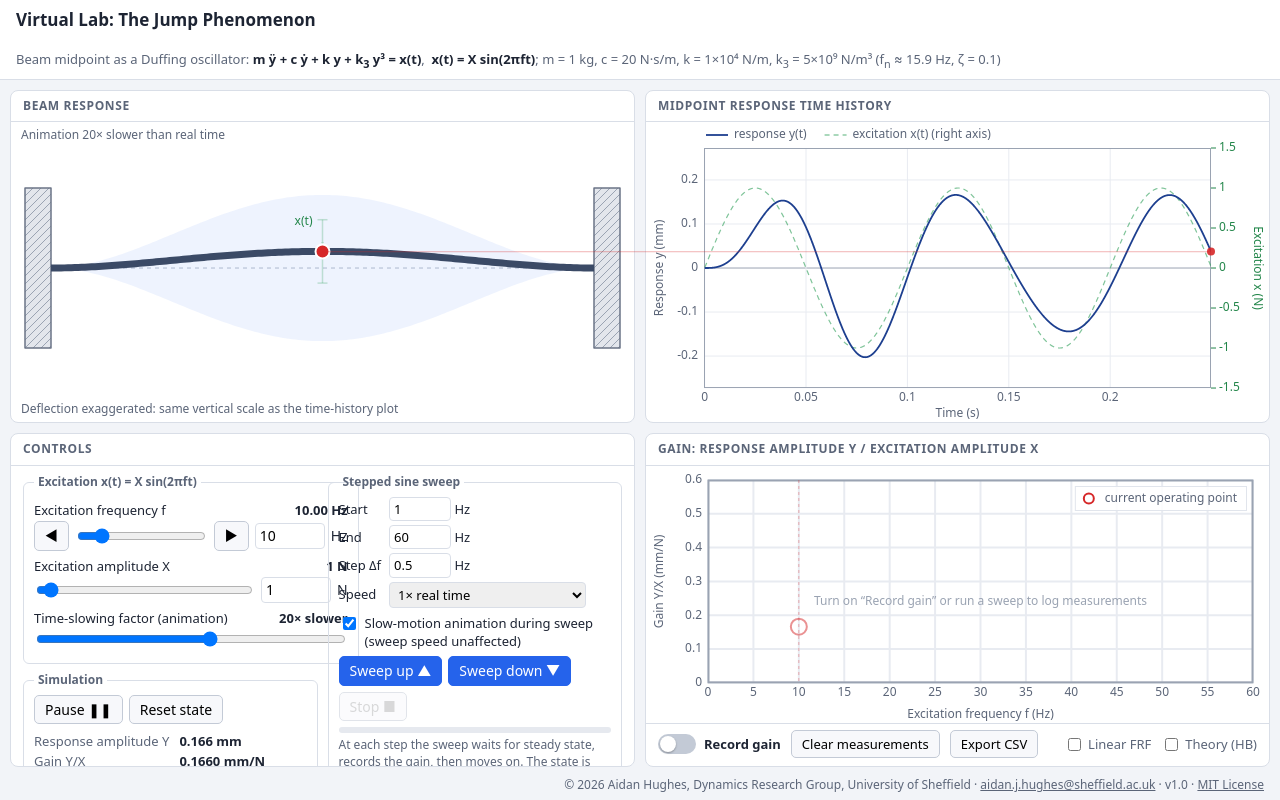
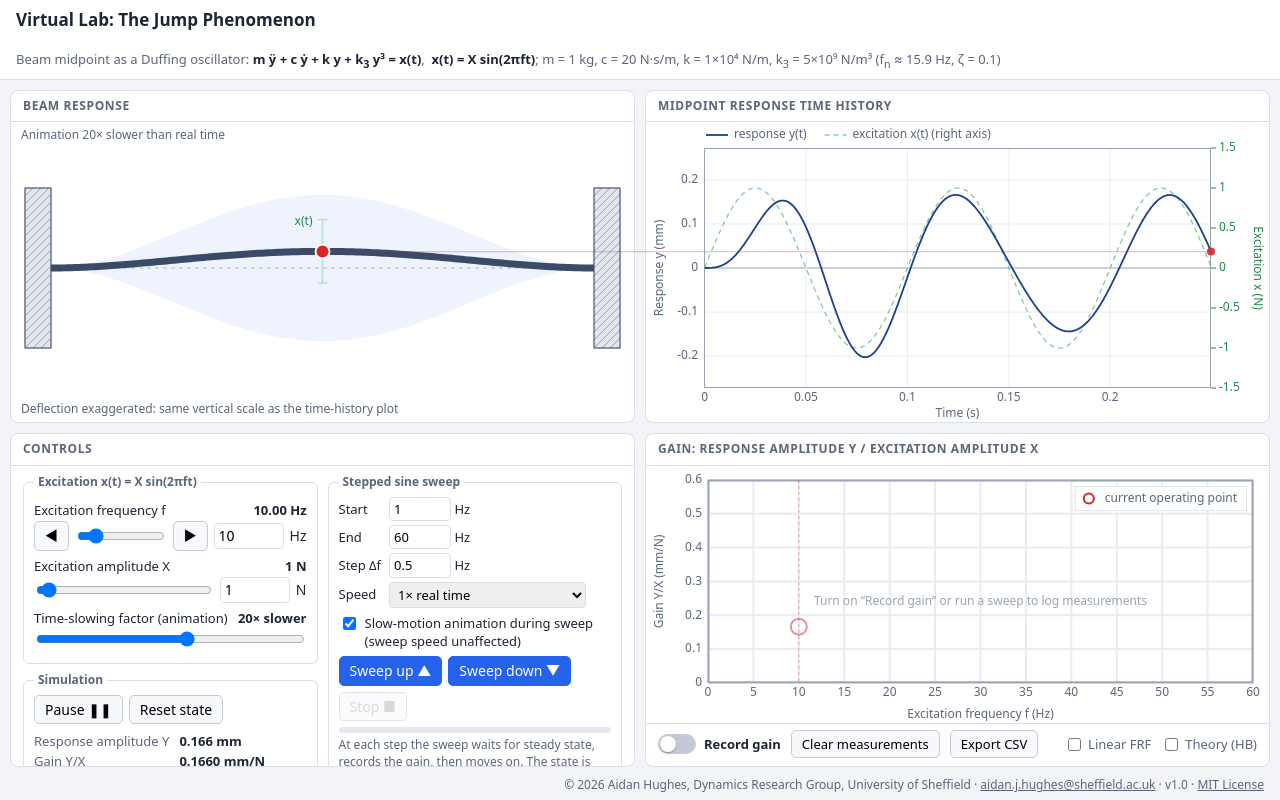
Before and after one commit to aidanjhughes/virtual-labs, a plain HTML site: page jump-phenomenon/index.html in a window 1280 px wide. Drawn offline with Linux system fonts and the light colour scheme.

Commit message:
Fixed Firefox spacing issue

```diff
--- a/jump-phenomenon/index.html
+++ b/jump-phenomenon/index.html
@@ -67,13 +67,14 @@
     gap: 8px 10px; align-content: start; }
   .controls > .col { display: flex; flex-direction: column; gap: 8px; min-width: 0; }
   @media (max-width: 1150px) { .controls { grid-template-columns: minmax(0, 1fr); } }
-  fieldset { border: 1px solid var(--line); border-radius: 6px; margin: 0; padding: 6px 10px 8px; }
+  /* min-width: 0 overrides the UA default (min-content), which in Firefox made fieldsets overflow their grid column */
+  fieldset { border: 1px solid var(--line); border-radius: 6px; margin: 0; padding: 6px 10px 8px; min-width: 0; }
   legend { font-size: 12px; font-weight: 600; color: var(--muted); padding: 0 4px; }
   .ctl { margin: 4px 0 6px; }
   .ctl label { display: flex; justify-content: space-between; font-size: 13px; margin-bottom: 2px; }
-  .ctl label output { font-variant-numeric: tabular-nums; font-weight: 600; }
+  .ctl label output { font-variant-numeric: tabular-nums; font-weight: 600; white-space: nowrap; margin-left: 8px; }
   .row { display: flex; align-items: center; gap: 6px; }
-  .row input[type=range] { flex: 1; min-width: 60px; }
+  .row input[type=range] { flex: 1 1 0; width: 0; min-width: 60px; }
   input[type=number] { width: 70px; font: inherit; padding: 2px 4px; border: 1px solid var(--line); border-radius: 4px; }
   select { font: inherit; padding: 2px 4px; border: 1px solid var(--line); border-radius: 4px; }
   button { font: inherit; padding: 4px 10px; border: 1px solid #c3cad6; border-radius: 5px; background: #f7f8fb;
```
